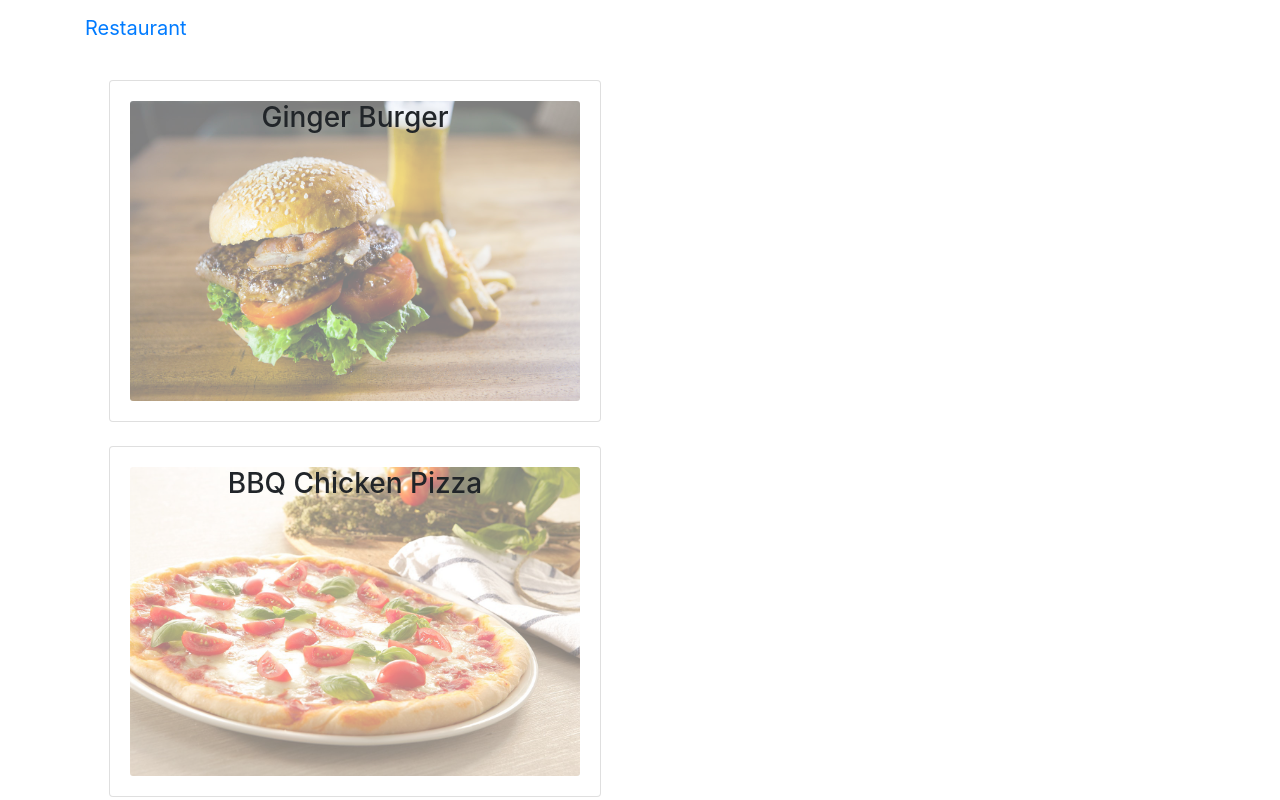
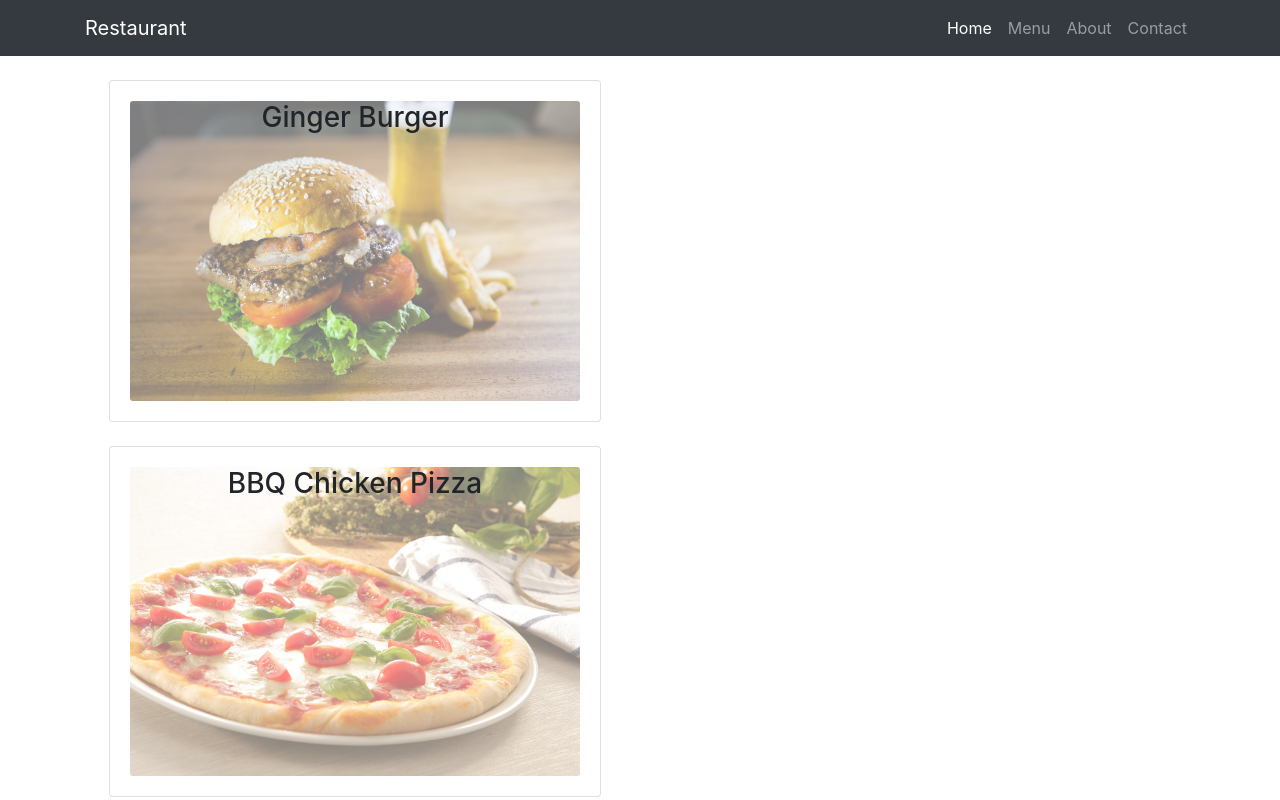
Before and after one commit to AbuSayedDev/react-restaurant, a React (Create React App) app: page /contact in a window 1280 px wide. Shown: the top 800 px of the page. Built offline with nearby package versions, Linux system fonts and the light colour scheme.

Commit message:
navbar integrations

```diff
--- a/package.json
+++ b/package.json
@@ -11,6 +11,8 @@
     "react": "^17.0.2",
     "react-dom": "^17.0.2",
     "react-popper": "^2.2.3",
+    "react-router": "^5.2.0",
+    "react-router-dom": "^5.2.0",
     "react-scripts": "4.0.3",
     "reactstrap": "^8.5.1",
     "web-vitals": "^1.1.2"
--- a/src/App.js
+++ b/src/App.js
@@ -1,11 +1,14 @@
 import React from 'react';
 import './App.css';
 import MainComponent from './component/MainComponent.js';
+import { BrowserRouter } from 'react-router-dom';
 
 function App() {
   return (
     <div className="App">
-      <MainComponent />
+        <BrowserRouter>
+            <MainComponent />
+        </BrowserRouter>
     </div>
   );
 }
--- /dev/null
+++ b/src/component/body/About.js
@@ -0,0 +1,10 @@
+import React from "react";
+
+
+const About = () => {
+    return(
+        <div></div>
+    );
+}
+
+export default About;
--- a/src/component/body/Body.js
+++ b/src/component/body/Body.js
@@ -1,5 +1,8 @@
 import React from"react";
 import Menu from "./Menu.js";
+import Home from "./Home.js";
+import About from "./About.js";
+import Contact from "./Contact.js";
 
 
 
--- /dev/null
+++ b/src/component/body/Contact.js
@@ -0,0 +1,10 @@
+import React from "react";
+
+
+const Contact = () => {
+    return(
+        <div></div>
+    );
+}
+
+export default Contact;
--- a/src/component/body/DishDetail.js
+++ b/src/component/body/DishDetail.js
@@ -9,10 +9,8 @@
                 <CardImg top src={props.dish.image} alt={props.dish.name}/>
                <CardBody className="text-left">
                     <CardTitle>{props.dish.name}</CardTitle>
-                    <CardText>
-                        <p>{props.dish.description}</p>
-                        <p>Price: {props.dish.price} -/</p>
-                    </CardText>
+                    <CardText>{props.dish.description}</CardText>
+                    <CardText>Price: {props.dish.price} -/</CardText>
                     <hr/>
 
                     <ListComment  comments ={props.dish.comments} />
--- /dev/null
+++ b/src/component/body/Home.js
@@ -0,0 +1,12 @@
+import React, { Component } from "react";
+
+
+class Home extends Component{
+    render(){
+        return(
+            <div></div>
+        );
+    }
+}
+
+export default Home;
--- a/src/component/body/Menu.js
+++ b/src/component/body/Menu.js
@@ -14,7 +14,6 @@
     }
 
     onDishSelect = dish =>{
-        console.log(dish);
         this.setState({ selectedDish: dish });
     }
 
--- a/src/component/header/Navigation.js
+++ b/src/component/header/Navigation.js
@@ -1,16 +1,52 @@
-import React from 'react';
-import { Navbar, NavbarBrand } from "reactstrap";
+import React, { Component } from 'react';
+import { Navbar, NavbarBrand, Nav, NavLink, NavItem, NavbarToggler, Collapse } from "reactstrap";
+import { Link } from "react-router-dom";
 
 
-const Navigation = () =>{
-    return(
+class Navigation extends Component {
 
-        <Navbar>
-            <div className="container" >
-                <NavbarBrand href="/">Restaurant</NavbarBrand>
-            </div>
-        </Navbar>
-    );
+    constructor(props){
+        super(props);
+        this.state = {
+            isNavOpen: false
+        }
+    }
+
+    navToggle = () =>{
+        console.log("dkfhahfoia ");
+        this.setState({
+            isNavOpen: !this.state.isNavOpen
+        })
+    }
+
+    render(){
+        return(
+            <Navbar dark color="dark" expand="sm">
+                <div className="container" >
+                    <NavbarBrand href="/">Restaurant</NavbarBrand>
+
+                    <NavbarToggler onClick={this.navToggle}/>
+
+                    <Collapse isOpen={this.state.isNavOpen} navbar >
+                        <Nav className="ml-auto" navbar>
+                            <NavItem>
+                                <Link to="/" className="nav-link active">Home</Link>
+                            </NavItem>
+                            <NavItem>
+                                <Link to="/menu" className="nav-link">Menu</Link>
+                            </NavItem>
+                            <NavItem>
+                                <Link to="/About" className="nav-link">About</Link>
+                            </NavItem>
+                            <NavItem>
+                                <Link to="/Contact" className="nav-link">Contact</Link>
+                            </NavItem>
+                        </Nav>
+                    </Collapse>
+                </div>
+            </Navbar>
+        );
+    }
 }
 
 export default Navigation;
--- a/src/index.js
+++ b/src/index.js
@@ -7,12 +7,7 @@
 
 
 
-ReactDOM.render(
-  <React.StrictMode>
-    <App />
-  </React.StrictMode>,
-  document.getElementById('root')
-);
+ReactDOM.render( <App />, document.getElementById('root'));
 
 // If you want to start measuring performance in your app, pass a function
 // to log results (for example: reportWebVitals(console.log))
```
Also changed, not shown: 1 other file (tests, documents, lock files or other folders).
